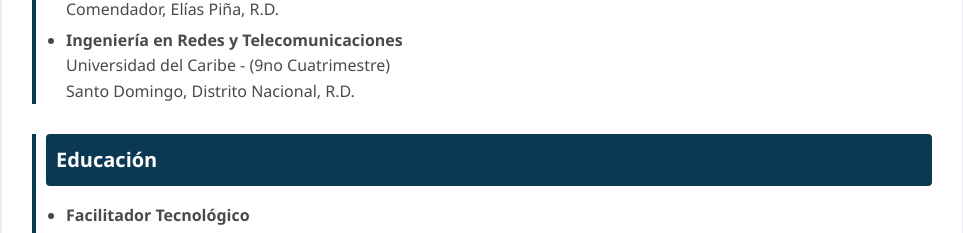
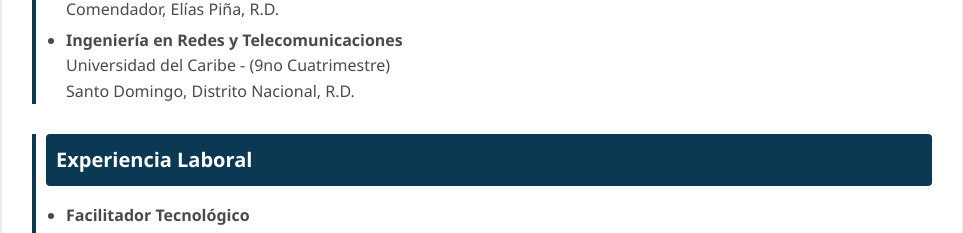
Before and after one commit to jcdurancasado/cv, a plain HTML site: page index.html in a window 1280 px wide. Shown: the part 1353-1586 px from the top of the page, without its empty margins (158-1121 px from the left). Drawn offline with Linux system fonts and the light colour scheme.

Commit message:
Update index.html

```diff
--- a/index.html
+++ b/index.html
@@ -148,7 +148,7 @@
           </div>
 
         <div class="section">
-            <h2>Educación</h2>
+            <h2>Experiencia Laboral</h2>
             <ul>
                 <li>
                     <strong>Facilitador Tecnológico</strong>
```
